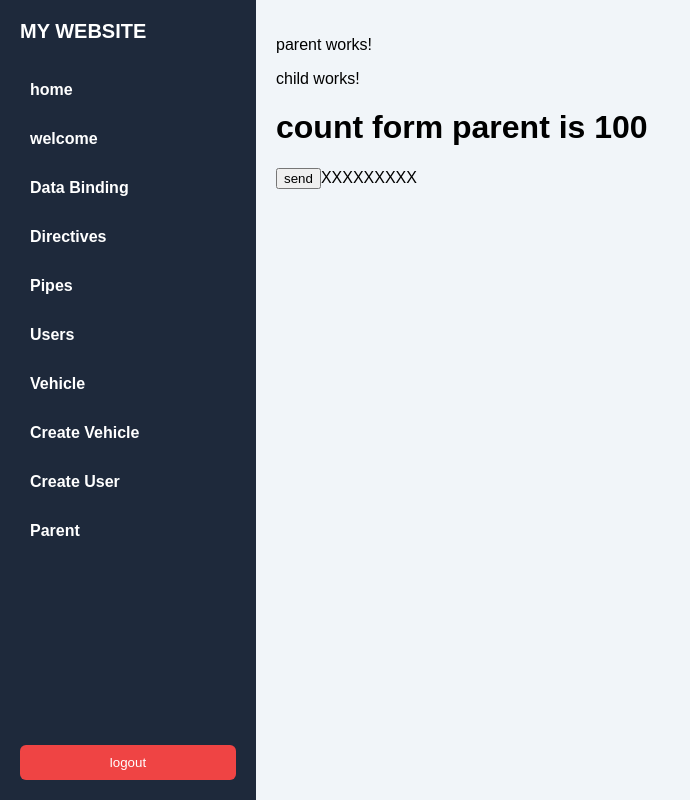
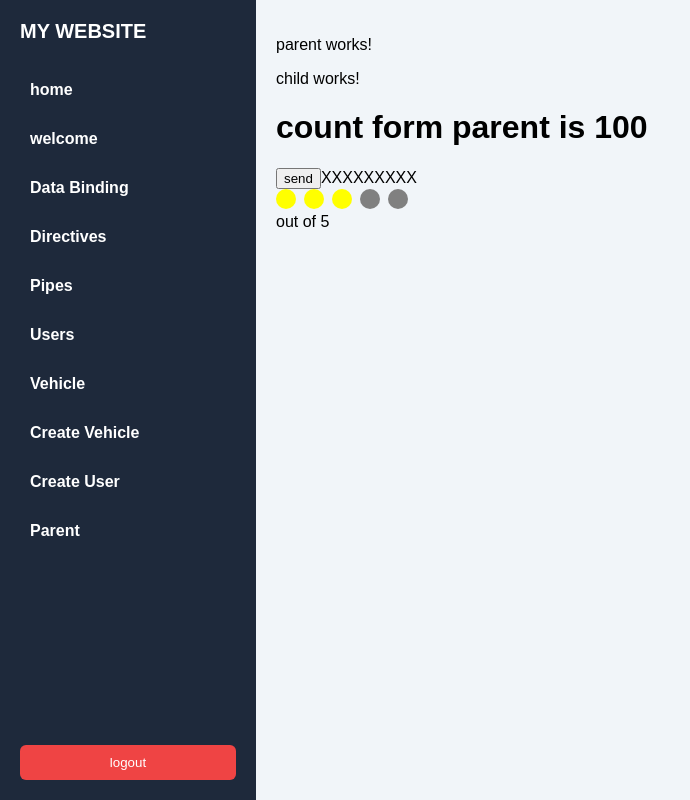
Before and after one commit to Akhilg3m/my-app-apr26, an Angular app: page /dashboard/parent in a window 1280 px wide. Shown: the whole page, without its empty margins (0-690 px from the left). Built offline with nearby package versions, Linux system fonts and the light colour scheme; sample sign-in values are in the browser's storage.

Commit message:
rating component

```diff
--- a/src/app/app.module.ts
+++ b/src/app/app.module.ts
@@ -20,6 +20,7 @@
 import { CreateUserComponent } from './create-user/create-user.component';
 import { ParentComponent } from './parent/parent.component';
 import { ChildComponent } from './child/child.component';
+import { RatingComponent } from './rating/rating.component';
 
 @NgModule({
   declarations: [
@@ -38,7 +39,8 @@
     VehicleDetailsComponent,
     CreateUserComponent,
     ParentComponent,
-    ChildComponent
+    ChildComponent,
+    RatingComponent
   ],
   imports: [
     BrowserModule,
--- a/src/app/parent/parent.component.html
+++ b/src/app/parent/parent.component.html
@@ -1,9 +1,12 @@
 <p>parent works!</p>
                          <!-- catch -->
 <app-child [count]="100" (countChange)="updateCount($event)">XXXXXXXXX</app-child>
-
+<br>
+<app-rating [rating]="3" (ratingChange)="updateRating($event)">out of 5</app-rating>
 
 <!--
+
+<app-pagination [totalPages]="100" (pageChange)="newPage($event)">xxxxxx</app-pagination>
 
 <button [disabled]="true" (click)="submit()">submit</button>
 
--- a/src/app/parent/parent.component.ts
+++ b/src/app/parent/parent.component.ts
@@ -11,4 +11,8 @@
     alert(value);
   }
 
+  updateRating(value:number){
+    alert(value);
+  }
+
 }
--- /dev/null
+++ b/src/app/rating/rating.component.css
@@ -0,0 +1,8 @@
+.circle {
+  width: 20px;
+  height: 20px;
+  border-radius: 50%;
+  display: inline-block;
+  cursor: pointer;
+  margin-right: 8px;
+}
--- /dev/null
+++ b/src/app/rating/rating.component.html
@@ -0,0 +1,12 @@
+<span class="circle" [ngStyle]="{'background-color': rating >= 1 ? 'yellow' : 'gray'}" (click)="updateRating(1)"></span>
+
+<span class="circle" [ngStyle]="{'background-color': rating >= 2 ? 'yellow' : 'gray'}" (click)="updateRating(2)"></span>
+
+<span class="circle" [ngStyle]="{'background-color': rating >= 3 ? 'yellow' : 'gray'}" (click)="updateRating(3)"></span>
+
+<span class="circle" [ngStyle]="{'background-color': rating >= 4 ? 'yellow' : 'gray'}" (click)="updateRating(4)"></span>
+
+<span class="circle" [ngStyle]="{'background-color': rating >= 5 ? 'yellow' : 'gray'}" (click)="updateRating(5)"></span>
+
+<br>
+<ng-content></ng-content>
--- /dev/null
+++ b/src/app/rating/rating.component.ts
@@ -0,0 +1,19 @@
+import { Component, EventEmitter, Input, Output } from '@angular/core';
+
+@Component({
+  selector: 'app-rating',
+  templateUrl: './rating.component.html',
+  styleUrls: ['./rating.component.css']
+})
+export class RatingComponent {
+
+  @Input() rating:number = 0;
+
+  @Output() ratingChange:EventEmitter<number> = new EventEmitter();
+
+  updateRating(rating:number){
+    this.rating = rating;
+    this.ratingChange.emit(rating);
+  }
+
+}
```
Also changed, not shown: 1 other file (tests, documents, lock files or other folders).
